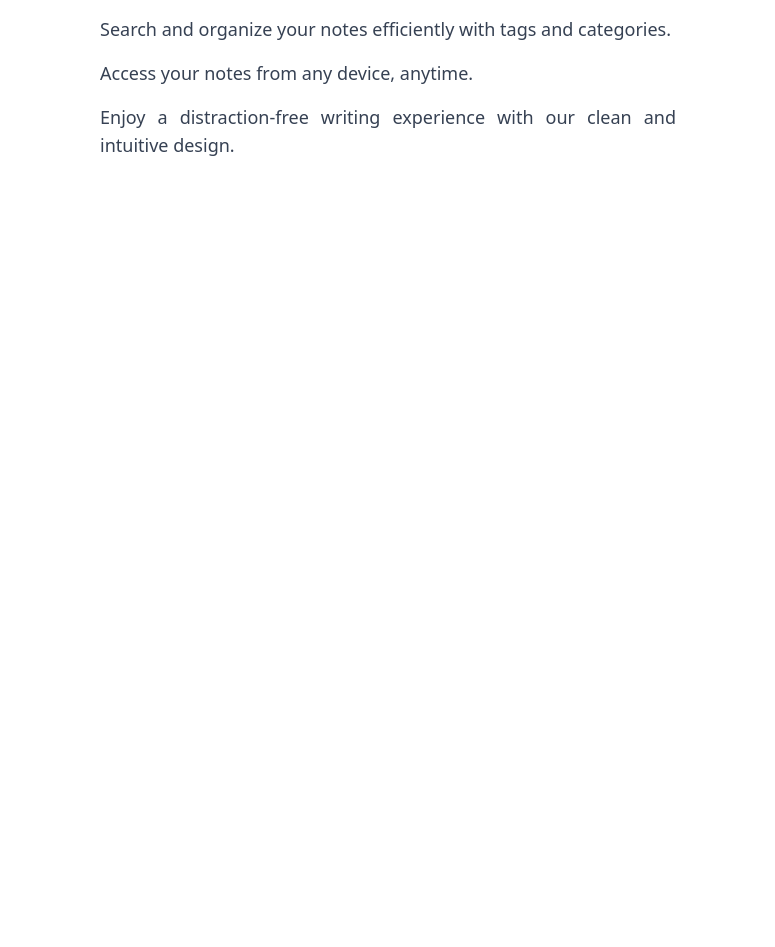
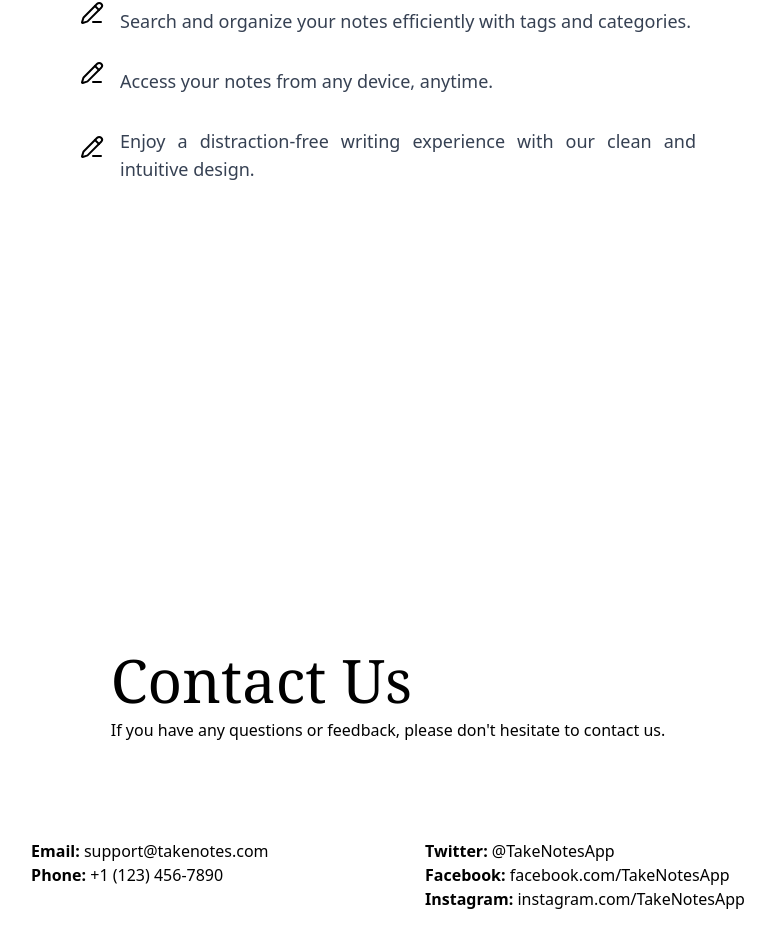
Before and after one commit to martinaNasc04/take-notes, a Next.js app: page / in a window 1280 px wide. Shown: the part 2047-2994 px from the top of the page, without its empty margins (252-1027 px from the left). Before the commit the page ends 2400 px from the top, so only its background shows below. Built offline with nearby package versions, Linux system fonts and the light colour scheme.

Commit message:
Add contact section

```diff
--- a/app/page.tsx
+++ b/app/page.tsx
@@ -1,5 +1,6 @@
 import Navbar from "@/components/Navbar";
 import AboutSection from "@/components/sections/About";
+import ContactSection from "@/components/sections/Contact";
 import FeaturesSection from "@/components/sections/Features";
 import HeroSection from "@/components/sections/Hero";
 
@@ -12,6 +13,7 @@ export default function Home() {
       <HeroSection />
       <AboutSection />
       <FeaturesSection />
+      <ContactSection />
     </div>
 
   );
--- /dev/null
+++ b/components/sections/Contact.tsx
@@ -0,0 +1,34 @@
+import React from 'react'
+
+const ContactSection = () => {
+    return (
+        <section id="contact" className="min-h-screen flex items-center justify-center relative py-20">
+            <div className="flex gap-10 items-center mx-8 justify-center md:flex-col md:mt-20">
+                <div className='flex flex-col p- rounded-xl'>
+                    <h2 className='text-2xl md:text-6xl font-serif '>Contact Us</h2>
+                    <p className='mt-2'>If you have any questions or feedback, please don&apos;t hesitate to contact us.</p>
+                </div>
+                <div className="grid grid-cols-1 md:grid-cols-2 gap-6 mt-8">
+                    {/* Contact */}
+                    <div className="p-6 rounded-xl border-white/10 border hover:-translate-y-1 transition-all">
+                        <ul>
+                            <li><span className='font-semibold'>Email:</span> support@takenotes.com</li>
+                            <li><span className='font-semibold'>Phone:</span> +1 (123) 456-7890</li>
+                        </ul>
+                    </div>
+                    {/* Social Media */}
+                    <div className="p-6 rounded-xl border-white/10 border hover:-translate-y-1 transition-all">
+                        <ul>
+                            <li><span className='font-semibold'>Twitter:</span> @TakeNotesApp</li>
+                            <li><span className='font-semibold'>Facebook:</span> facebook.com/TakeNotesApp</li>
+                            <li><span className='font-semibold'>Instagram:</span> instagram.com/TakeNotesApp</li>
+                        </ul>
+                    </div>
+                </div>
+            </div>
+
+        </section>
+    )
+}
+
+export default ContactSection
--- a/components/sections/Features.tsx
+++ b/components/sections/Features.tsx
@@ -1,3 +1,4 @@
+import { PencilLine } from 'lucide-react'
 import React from 'react'
 
 const FeaturesSection = () => {
@@ -13,9 +14,12 @@ const FeaturesSection = () => {
                 <h2 className='md:text-6xl font-serif'>Features</h2>
                 <ul>
                     {features.map((feature, index) => (
-                        <li key={index} className='max-w-xl text-lg mt-4 text-justify text-gray-700'>
-                            {feature}
-                        </li>
+                        <div key={index} className='flex justify-start items-center gap-4 p-2'>
+                            <PencilLine />
+                            <li key={index} className='max-w-xl text-lg mt-4 text-justify text-gray-700'>
+                                {feature}
+                            </li>
+                        </div>
                     ))}
                 </ul>
 
```
